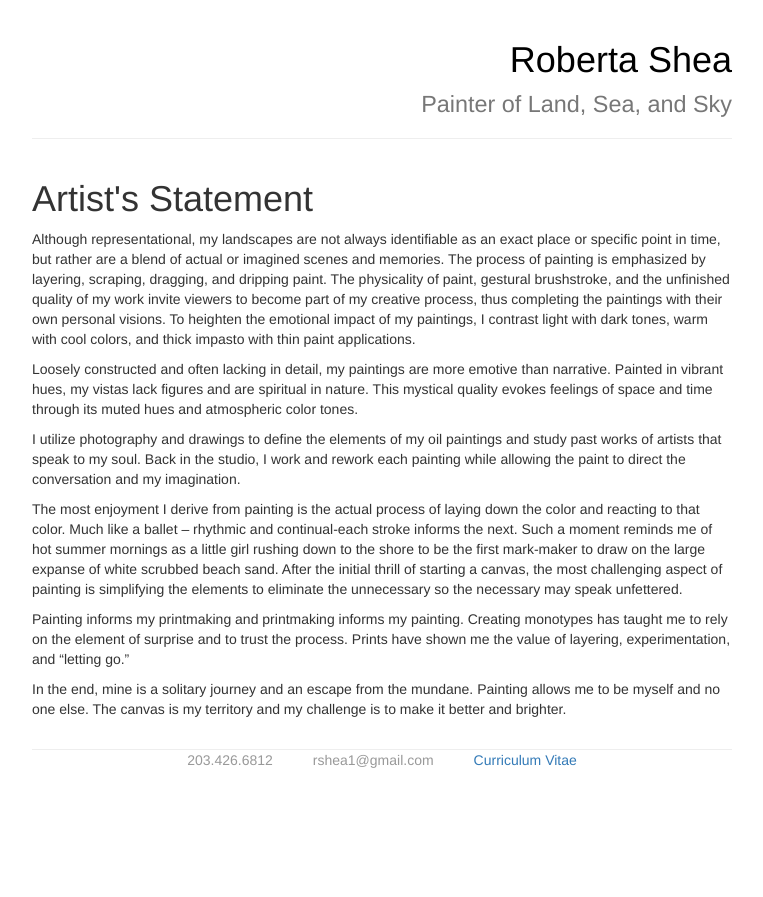
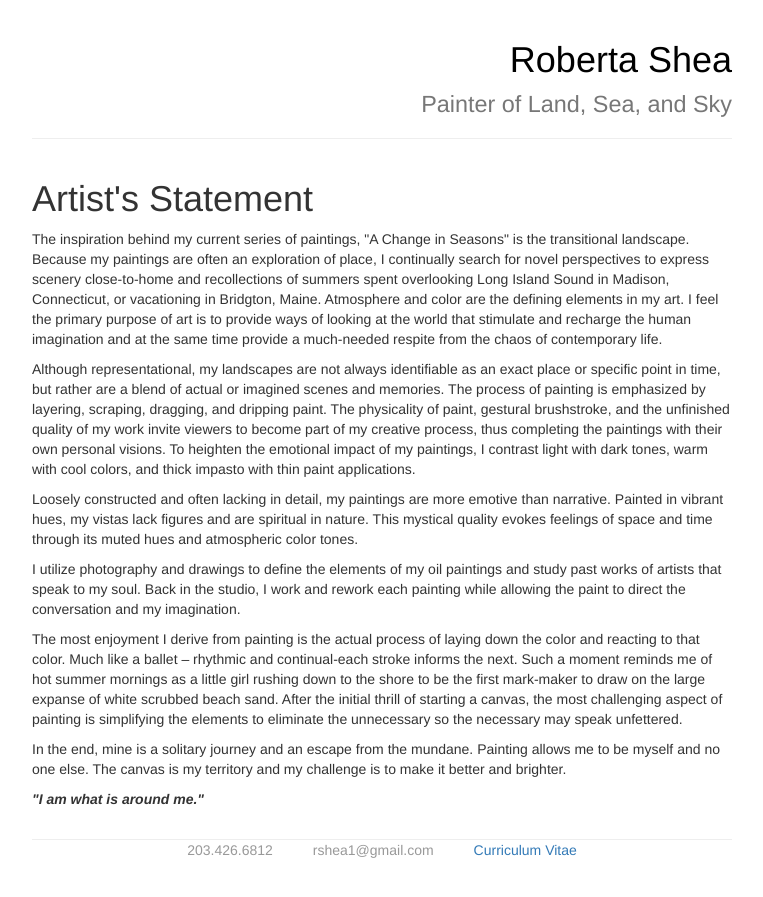
Before and after one commit to bturnbull/robertashea.com, a Jekyll site: the page built from statement/index.html, in a window 1280 px wide. Shown: the top 897 px of the page, without its empty margins (258-1021 px from the left). Built offline with Jekyll 4.4.1, drawn with Linux system fonts in a browser that asks for light colours; nearby versions of some CDN libraries; library files that are not in the unit come from our copies.

Commit message:
Update artist's statement

```diff
--- a/statement/index.html
+++ b/statement/index.html
@@ -6,11 +6,12 @@ title: Robert Shea &mdash; Artist's Statement
 <div class="row">
   <div class="col-sm-12">
     <h1>Artist's Statement</h1>
+    <p>The inspiration behind my current series of paintings, "A Change in Seasons" is the transitional landscape.  Because my paintings are often an exploration of place, I continually search for novel perspectives to express scenery close-to-home and recollections of summers spent overlooking Long Island Sound in Madison, Connecticut, or vacationing in Bridgton, Maine.  Atmosphere and color are the defining elements in my art.  I feel the primary purpose of art is to provide ways of looking at the world that stimulate and recharge the human imagination and at the same time provide a much-needed respite from the chaos of contemporary life.</p>
     <p>Although representational, my landscapes are not always identifiable as an exact place or specific point in time, but rather are a blend of actual or imagined scenes and memories.  The process of painting is emphasized by layering, scraping, dragging, and dripping paint.   The physicality of paint, gestural brushstroke, and the unfinished quality of my work invite viewers to become part of my creative process, thus completing the paintings with their own personal visions.  To heighten the emotional impact of my paintings, I contrast light with dark tones, warm with cool colors, and thick impasto with thin paint applications.</p>
     <p>Loosely constructed and often lacking in detail, my paintings are more emotive than narrative. Painted in vibrant hues, my vistas lack figures and are spiritual in nature.  This mystical quality evokes feelings of space and time through its muted hues and atmospheric color tones.</p>
     <p>I utilize photography and drawings to define the elements of my oil paintings and study past works of artists that speak to my soul.  Back in the studio, I work and rework each painting while allowing the paint to direct the conversation and my imagination.</p>
     <p>The most enjoyment I derive from painting is the actual process of laying down the color and reacting to that color.  Much like a ballet – rhythmic and continual-each stroke informs the next. Such a moment reminds me of hot summer mornings as a little girl rushing down to the shore to be the first mark-maker to draw on the large expanse of white scrubbed beach sand.  After the initial thrill of starting a canvas, the most challenging aspect of painting is simplifying the elements to eliminate the unnecessary so the necessary may speak unfettered.</p>
-    <p>Painting informs my printmaking and printmaking informs my painting.  Creating monotypes has taught me to rely on the element of surprise and to trust the process.  Prints have shown me the value of layering, experimentation, and &ldquo;letting go.&rdquo;</p>
     <p>In the end, mine is a solitary journey and an escape from the mundane.  Painting allows me to be myself and no one else.  The canvas is my territory and my challenge is to make it better and brighter.</p>
+    <p><strong><em>"I am what is around me."</em></strong></p>
   </div>
 </div>
```
